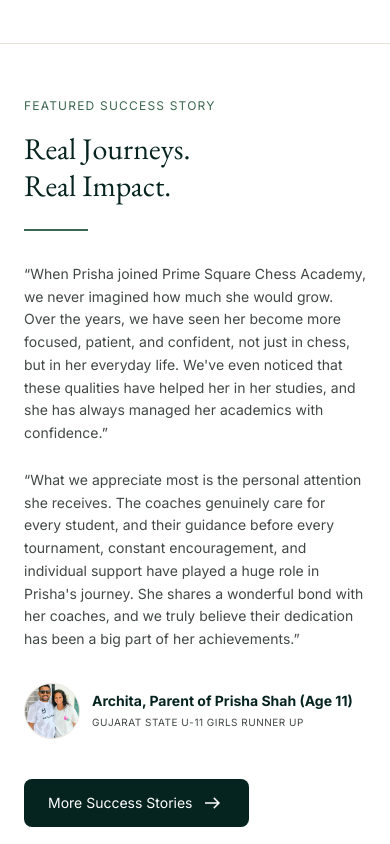
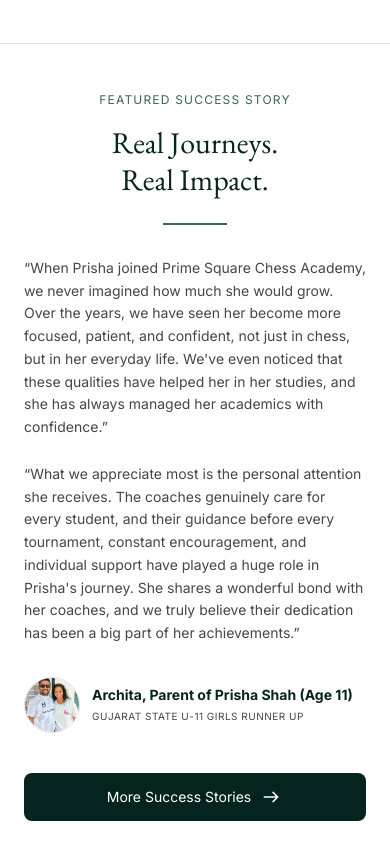
Before and after one commit to Vedant7229/prime-square-chess, a Next.js app: page / in a window 390 px wide. Shown: the part 3000-3844 px from the top of the page. Built offline with nearby package versions, Linux system fonts and the light colour scheme.

Commit message:
Center Success Story heading, tagline, and divider on mobile and widen the CTA button to full width

```diff
--- a/src/app/page.tsx
+++ b/src/app/page.tsx
@@ -83,7 +83,7 @@ const steps = [
     icon: "route",
     badgeText: "Clear Guidance for Your Child",
     src: homepg3,
-    },
+  },
   {
     step: "4",
     title: "Join Live Classes",
@@ -368,9 +368,8 @@ export default function Homepage() {
                 <button
                   key={idx}
                   onClick={() => scrollToFeatureIdx(idx)}
-                  className={`h-2 rounded-full transition-all duration-300 ${
-                    activeFeatureIdx === idx ? "bg-secondary w-5" : "bg-border-warm w-2"
-                  }`}
+                  className={`h-2 rounded-full transition-all duration-300 ${activeFeatureIdx === idx ? "bg-secondary w-5" : "bg-border-warm w-2"
+                    }`}
                   aria-label={`Go to slide ${idx + 1}`}
                 />
               ))}
@@ -431,11 +430,10 @@ export default function Homepage() {
                     <button
                       key={idx}
                       onClick={() => scrollToStepIdx(idx)}
-                      className={`relative z-10 w-9 h-9 rounded-full flex items-center justify-center font-bold text-sm border-2 transition-all duration-300 cursor-pointer ${
-                        isActive
+                      className={`relative z-10 w-9 h-9 rounded-full flex items-center justify-center font-bold text-sm border-2 transition-all duration-300 cursor-pointer ${isActive
                           ? "bg-secondary border-secondary text-white shadow-sm"
                           : "bg-white border-border-warm text-on-surface-variant"
-                      }`}
+                        }`}
                     >
                       {s.step}
                     </button>
@@ -571,15 +569,15 @@ export default function Homepage() {
       <section className="bg-white py-12 md:py-20 border-t border-border-warm">
         <div className="max-w-container-max mx-auto px-6 md:px-margin-desktop grid grid-cols-1 lg:grid-cols-2 gap-12 lg:gap-20 items-center">
           <div>
-            <span className="inline-block text-secondary font-label-md text-xs md:text-sm mb-4 tracking-widest uppercase">
+            <span className="text-secondary font-label-md text-xs md:text-sm mb-4 tracking-widest uppercase block text-center lg:inline-block lg:text-left">
               FEATURED SUCCESS STORY
             </span>
-            <h2 className="font-display text-3xl md:text-5xl text-primary mb-6 leading-tight">
+            <h2 className="font-display text-3xl md:text-5xl text-primary mb-6 leading-tight text-center lg:text-left">
               Real Journeys.
               <br />
               Real Impact.
             </h2>
-            <div className="w-16 h-0.5 bg-secondary mb-8" />
+            <div className="w-16 h-0.5 bg-secondary mb-8 mx-auto lg:mx-0" />
             <div className="space-y-6 text-on-surface-variant font-sans text-sm md:text-base leading-relaxed mb-8 md:mb-10 max-w-xl">
               <p>
                 &ldquo;When Prisha joined Prime Square Chess Academy, we never imagined how much she would grow. Over the
@@ -611,10 +609,10 @@ export default function Homepage() {
                 />
               </div>
               <div>
-                <p className="font-headline-md text-sm sm:text-base md:text-lg text-primary font-bold">
+                <p className="font-headline-md text-sm sm:text-base md:text-lg text-primary font-bold text-left">
                   Archita, Parent of Prisha Shah (Age 11)
                 </p>
-                <p className="font-label-md text-[10px] sm:text-xs md:text-sm text-on-surface-variant tracking-wider uppercase mt-1">
+                <p className="font-label-md text-[10px] sm:text-xs md:text-sm text-on-surface-variant tracking-wider uppercase mt-1 text-left">
                   Gujarat State U-11 Girls Runner Up
                 </p>
               </div>
@@ -622,7 +620,7 @@ export default function Homepage() {
 
             <Link
               href="/success-stories"
-              className="inline-flex items-center gap-2 bg-primary text-on-primary px-6 py-3 rounded-lg hover:bg-primary-container transition-all font-label-md text-sm active:scale-95 duration-150"
+              className="flex items-center justify-center gap-2 bg-primary text-on-primary px-6 py-3 rounded-lg hover:bg-primary-container transition-all font-label-md text-sm active:scale-95 duration-150 w-full lg:w-auto lg:inline-flex"
             >
               More Success Stories
               <MaterialIcon name="arrow_right_alt" className="text-xl" />
```
